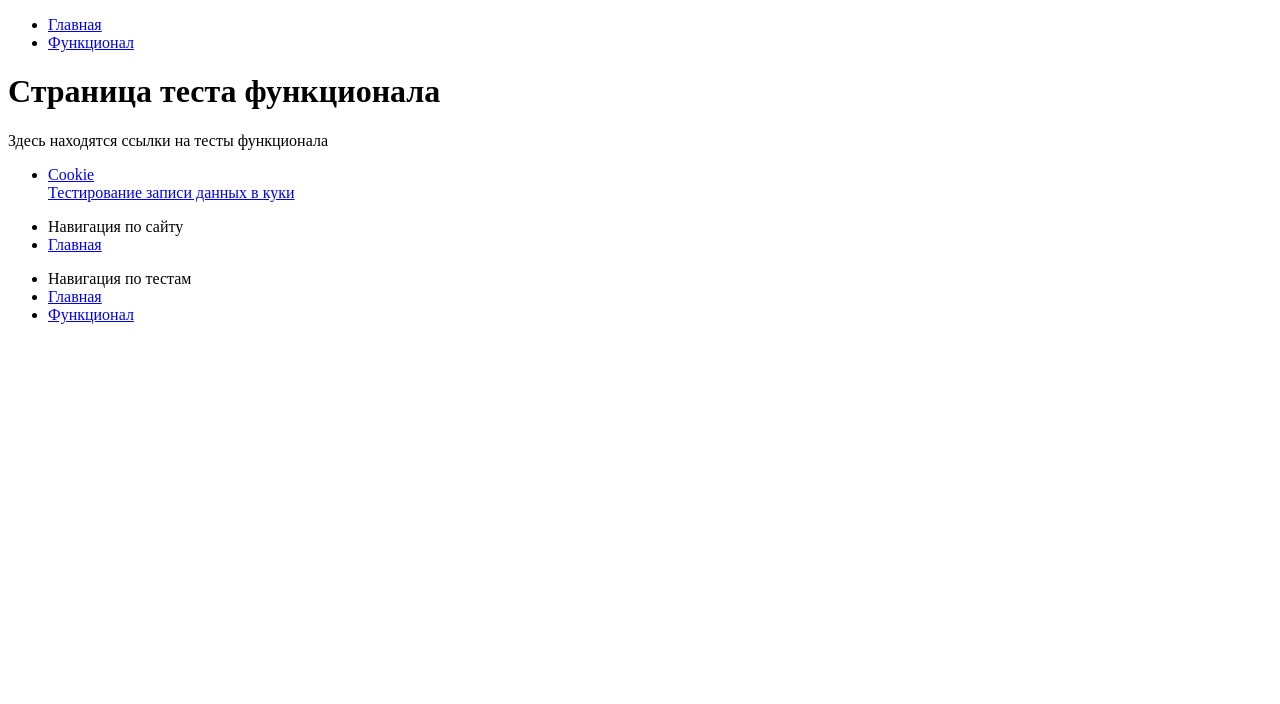
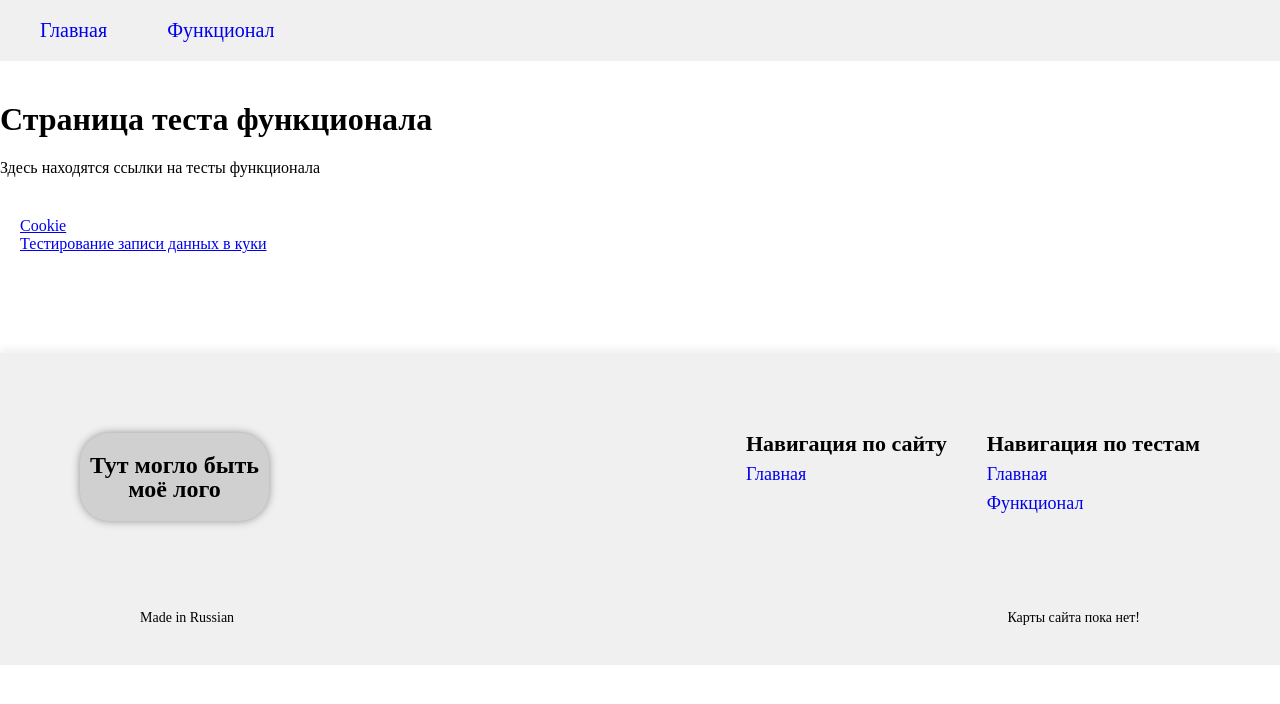
Before and after one commit to ivan-profun/study, a PHP site: page /test/functional/index.php in a window 1280 px wide; the page is wider, and only the part inside the window is pictured. Shown: the top 704 px of that part. Run offline with PHP 8.4, Linux system fonts and the light colour scheme.

Commit message:
added: page styling and structure

```diff
--- /dev/null
+++ b/site/public/styles/global.css
@@ -0,0 +1,145 @@
+* {
+	box-sizing: border-box;
+}
+body {
+	margin: 0;
+	padding: 0;
+}
+
+/* header start */
+header {
+	width: 100%;
+	position: relative;
+}
+header .top {
+	width: 100%;
+	position: relative;
+	top: 0;
+	background-color: #f0f0f0;
+}
+header .top .nav-list {
+	margin: 0;
+	padding: 10px 20px;
+	display: flex;
+	gap: 20px;
+}
+header .top .nav-item {
+	padding: 10px 20px;
+	display: block;
+}
+header .top .nav-link {
+
+}
+/* header fonts */
+header .top .nav-link {
+	font-size: 20px;
+	font-weight: 400;
+	line-height: 100%;
+	text-decoration: none;
+}
+/* header end */
+
+/* main start */
+main {
+	width: 1440px;
+	margin: 40px auto 0 auto;
+}
+/* main end */
+
+/* footer start */
+footer {
+	width: 100%;
+	margin-top: 60px;
+	padding: 40px 40px 0 40px;
+	position: relative;
+	background-color: #f0f0f0;
+	box-shadow: 0 -4px 8px #f0f0f0;
+}
+footer .top {
+	width: 100%;
+	padding: 40px;
+	display: flex;
+	justify-content: space-between;
+	gap: 20px;
+	position: relative;
+	top: 0;
+}
+footer .top .logo {
+	padding: 20px 10px;
+	border-radius: 30px;
+	box-shadow: 0 0 8px #909090;
+	background-color: #d0d0d0;
+}
+footer .top .nav-container {
+	display: flex;
+	gap: 40px;
+}
+footer .top .nav-list {
+	margin: 0;
+	padding: 0;
+	display: flex;
+	flex-direction: column;
+	gap: 10px;
+}
+footer .top .nav-item {
+	width: fit-content;
+	height: fit-content;
+	display: block;
+}
+footer .top .nav-title {
+
+}
+footer .top .nav-link {
+
+}
+footer .bottom {
+	width: 100%;
+	margin-top: 30px;
+	padding: 20px 100px 40px 100px;
+	display: flex;
+	justify-content: space-between;
+}
+footer .bottom .copyright {
+	font-size: 14px;
+	font-weight: 300;
+	line-height: 100%;
+}
+footer .bottom .sitemap {
+	font-size: 14px;
+	font-weight: 300;
+	line-height: 100%;
+}
+/* footer fonts */
+footer .top .logo a {
+	text-decoration: none;
+	color: black;
+}
+footer .top .logo-text {
+	font-size: 24px;
+	font-weight: 600;
+	line-height: 100%;
+	text-align: center;
+}
+footer .top .nav-title {
+	font-size: 22px;
+	font-weight: 600;
+	line-height: 100%;
+	text-decoration: none;
+}
+footer .top .nav-link {
+	font-size: 18px;
+	font-weight: 400;
+	line-height: 100%;
+	text-decoration: none;
+}
+footer .bottom .copyright {
+	font-size: 14px;
+	font-weight: 300;
+	line-height: 100%;
+}
+footer .bottom .sitemap {
+	font-size: 14px;
+	font-weight: 300;
+	line-height: 100%;
+}
+/* footer end */
--- a/site/public/styles/test.css
+++ b/site/public/styles/test.css
@@ -1,3 +1,30 @@
+.tests {
+
+}
+.tests .list {
+	padding: 20px 0;
+	display: flex;
+	flex-direction: column;
+	gap: 20px;
+}
+.tests .list .item {
+	padding: 20px;
+}
+.tests .list .item:hover {
+	background-color: #f0f0f0;
+}
+.tests .list .item-link {
+
+}
+.tests .list .item .head {
+
+}
+.tests .list .item .desc {
+
+}
+
+
+
 .test-place {
 	margin: 50px;
 	padding: 50px;
--- a/site/public/test/functional/index.php
+++ b/site/public/test/functional/index.php
@@ -4,49 +4,67 @@
 	<meta charset="UTF-8">
 	<meta name="viewport" content="width=device-width, initial-scale=1.0">
 	<title>Cтраница теста функционала</title>
+    <link rel="stylesheet" href="/styles/global.css">
     <link rel="stylesheet" href="/styles/test.css">
 </head>
 <body>
 	<header>
+		<div class="top">
 			<nav class="nav-container">
 				<ul class="nav-list">
 					<li class="nav-item"><a href="/test/" class="nav-link">Главная</a></li>
 					<li class="nav-item"><a href="/test/functional/" class="nav-link">Функционал</a></li>
 				</ul>
 			</nav>
+		</div>
 	</header>
 	<main>
 		<div class="head">
 			<h1 class="title">Страница теста функционала</h1>
 			<div class="desc">Здесь находятся ссылки на тесты функционала</div>
 		</div>
-		<div class="nav-conteiner tests">
-			<ul class="nav-list">
-				<li class="nav-item">
-					<a href="./test_cookie.php" class="nav-link">
+		<div class="tests">
+			<div class="list">
+				<div class="item">
+					<a href="./test_cookie.php" class="item-link">
 						<div class="head">Cookie</div>
 						<div class="desc">Тестирование записи данных в куки</div>
 					</a>
-				</li>
-			</ul>
+				</div>
+			</div>
 		</div>
 	</main>
 	<footer>
 		<div class="top">
+			<div class="logo-block">
+				<div class="logo">
+					<a href="/">
+						<div class="logo-text">
+							Тут могло быть<br>
+							моё лого
+						</div>
+					</a>
+				</div>
+			</div>
 			<nav class="nav-container">
 				<ul class="nav-list">
-					<li class="nav-item"><a class="nav-link">Навигация по сайту</a></li>
+					<li class="nav-item"><a class="nav-title">Навигация по сайту</a></li>
 					<li class="nav-item"><a href="/" class="nav-link">Главная</a></li>
 				</ul>
 				<ul class="nav-list">
-					<li class="nav-item"><a class="nav-link">Навигация по тестам</a></li>
+					<li class="nav-item"><a class="nav-title">Навигация по тестам</a></li>
 					<li class="nav-item"><a href="/test/" class="nav-link">Главная</a></li>
 					<li class="nav-item"><a href="/test/functional/" class="nav-link">Функционал</a></li>
 				</ul>
 			</nav>
 		</div>
 		<div class="bottom">
-
+			<div class="copyright">
+				Made in Russian
+			</div>
+			<div class="sitemap">
+				Карты сайта пока нет!
+			</div>
 		</div>
 	</footer>
 </body>
```
Also changed, not shown: site/public/index.php (+38 -0 lines), site/public/test/index.php (+21 -4 lines). Lines whose indentation alone changed are shown as unchanged.
